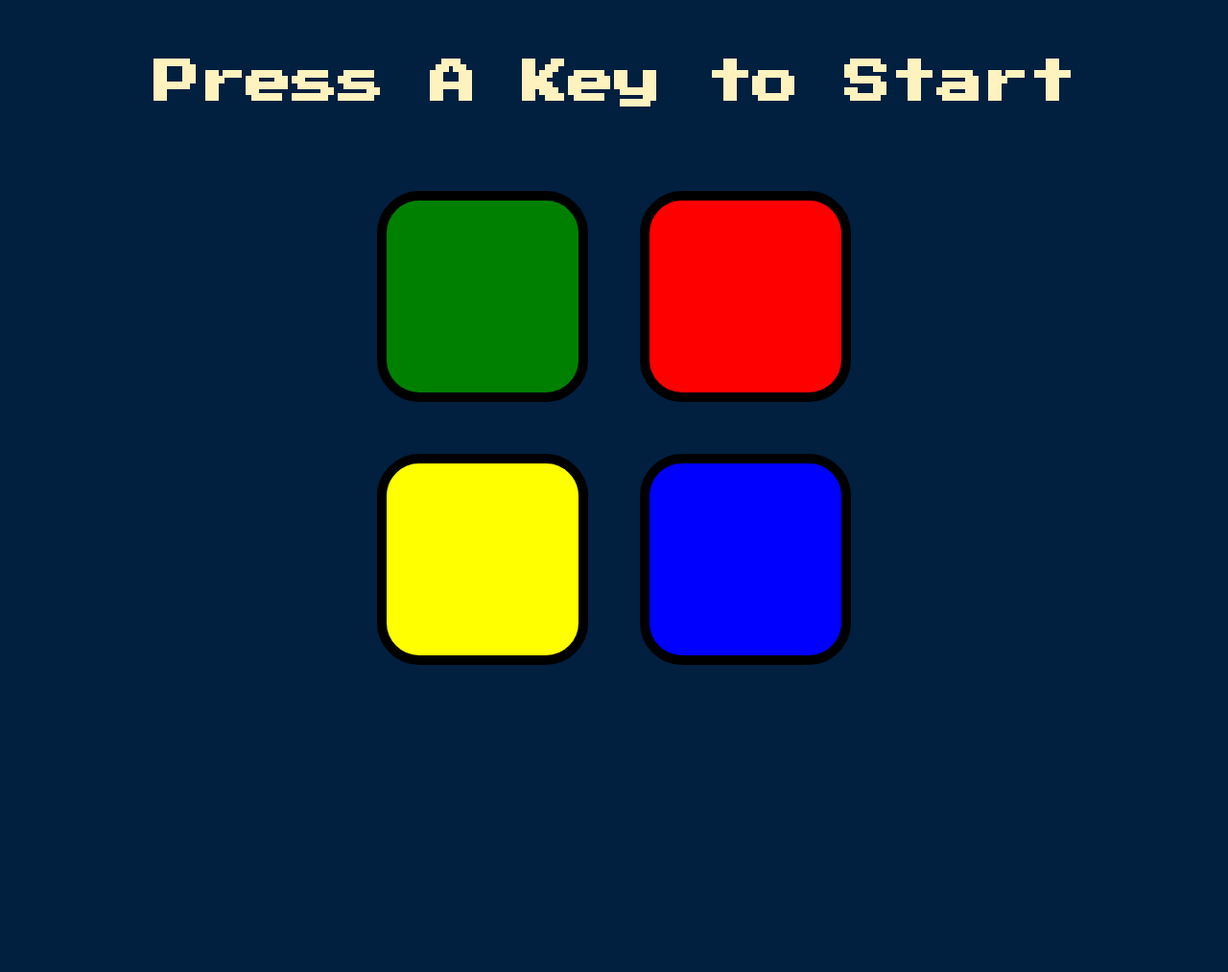
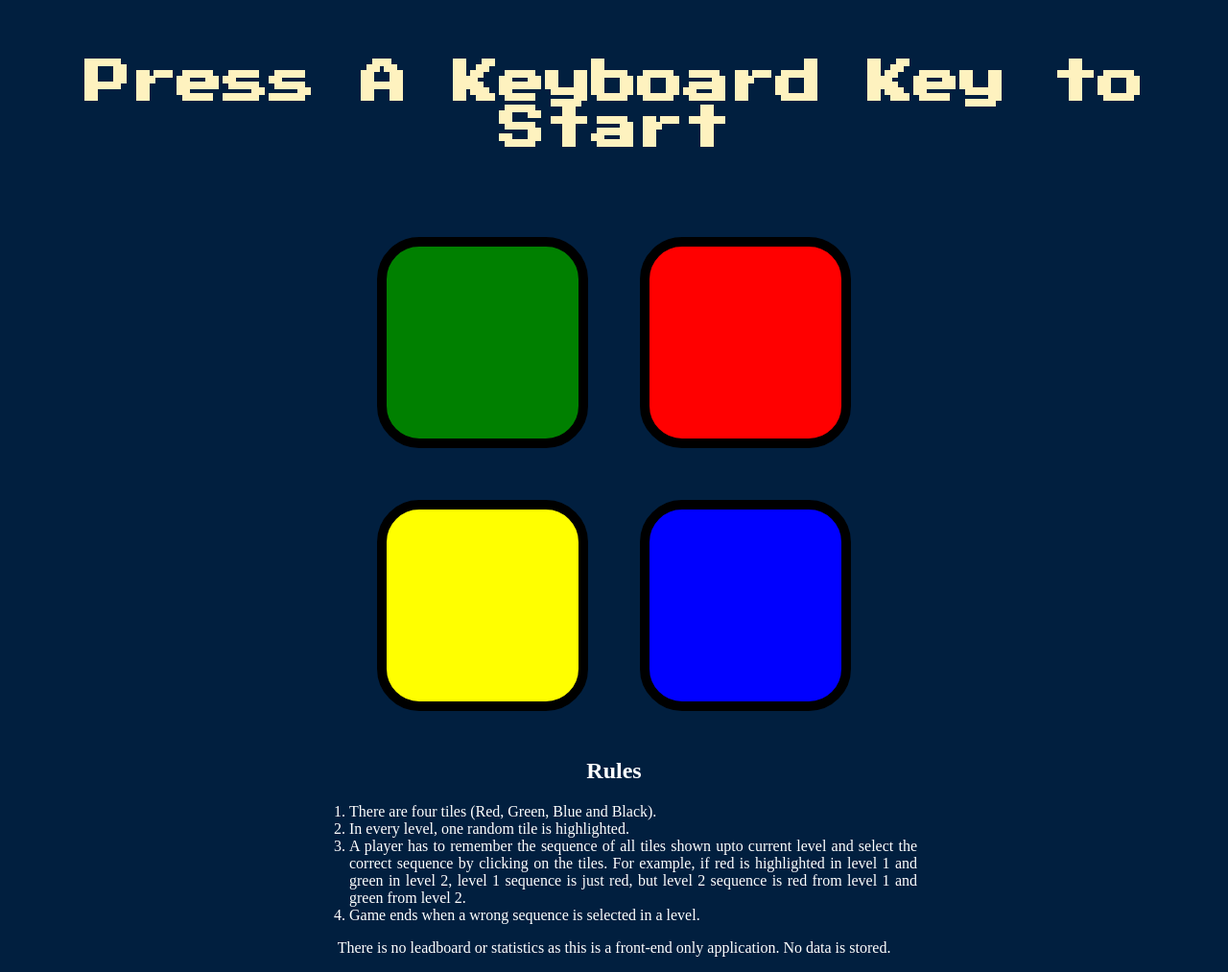
Before and after one commit to sahil251298/simonGame, a plain HTML site: page index.html in a window 1280 px wide. Shown: the whole page at 96% size. Before the commit the page ends 800 px from the top, so only its background shows below. Drawn offline with nearby package versions, Linux system fonts and the light colour scheme.

Commit message:
Adding Rules

```diff
--- a/index.html
+++ b/index.html
@@ -3,13 +3,13 @@
 
 <head>
   <meta charset="utf-8">
-  <title>Simon</title>
+  <title>Simon Game</title>
   <link rel="stylesheet" href="styles.css">
   <link href="https://fonts.googleapis.com/css?family=Press+Start+2P" rel="stylesheet">
 </head>
 
 <body>
-  <h1 id="level-title">Press A Key to Start</h1>
+  <h1 id="level-title">Press A Keyboard Key to Start</h1>
   <div class="container">
     <div class="row">
 
@@ -30,7 +30,17 @@
       <div type="button" id="blue" class="btn blue">
 
       </div>
-
+    <div class="rules">
+      <h2>Rules</h2>
+      <ol>
+        <li>There are four tiles (Red, Green, Blue and Black).</li>
+        <li>In every level, one random tile is highlighted.</li>
+        <li>A player has to remember the sequence of all tiles shown upto current level and select the correct sequence by clicking on the tiles.
+          For example, if red is highlighted in level 1 and green in level 2, level 1 sequence is just red, but level 2 sequence is red from level 1 and green from level 2.</li>
+        <li>Game ends when a wrong sequence is selected in a level.</li>
+      </ol>
+      <p>There is no leadboard or statistics as this is a front-end only application. No data is stored.</p>
+    </div>
     </div>
 
   </div>
--- a/script.js
+++ b/script.js
@@ -49,7 +49,7 @@ function checkAnswer(){
         level=0;
         gamePattern=[];
         setTimeout(function() {
-            $("h1").text("Press A Key to Start");
+            $("h1").text("Press A Keyboard Key to Start");
         }, 3000);
         return;
     }
--- a/styles.css
+++ b/styles.css
@@ -51,3 +51,12 @@ body {
   box-shadow: 0 0 20px white;
   background-color: grey;
 }
+
+h2, p{
+  color:white;
+}
+
+li{
+  color: white;
+  text-align: justify;
+}
```
